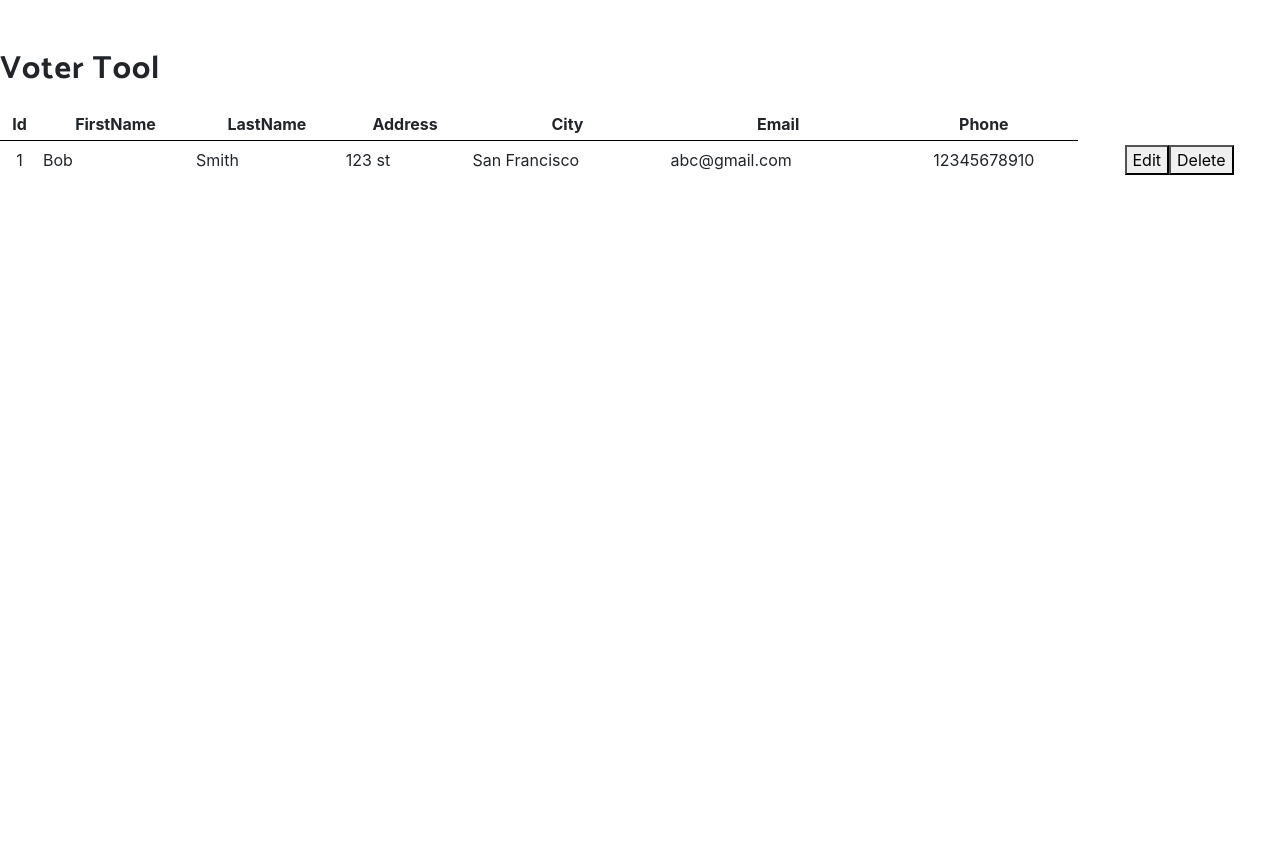
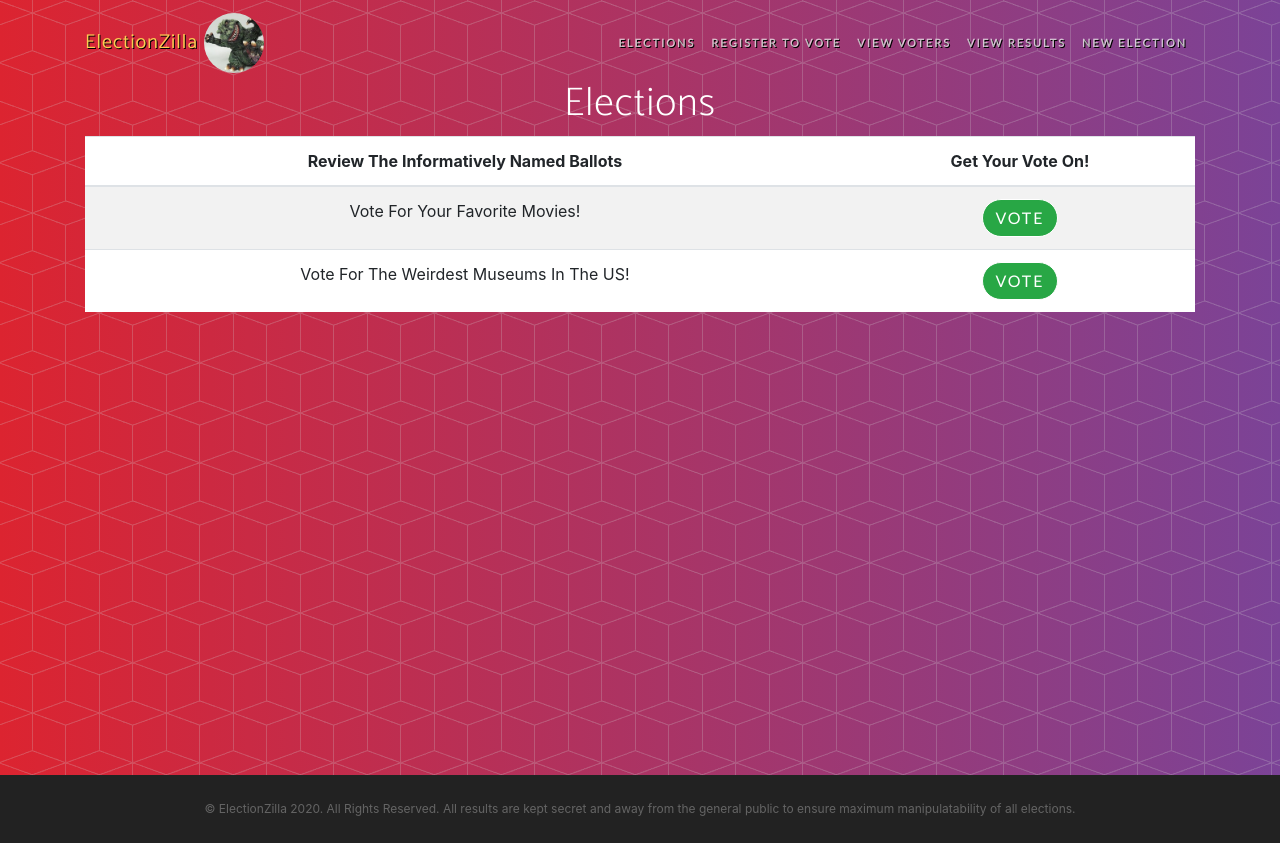
Before and after one commit to JustinHermida/election-zilla, a React (Create React App) app: page / in a window 1280 px wide. Built offline with nearby package versions, Linux system fonts and the light colour scheme; a web font is replaced by a local one.

Commit message:
Adding voter table integration

```diff
--- a/src/App.js
+++ b/src/App.js
@@ -9,6 +9,7 @@ import { electionStore } from './stores/electionStore'
 import { Layout } from './components/Layout'
 import { Home } from './components/Home'
 import { NewElectionsPage } from "./components/NewElectionsPage";
+import { VoterToolContainer } from './containers/VoterToolContainer';
 
 function App() {
   return (
@@ -23,10 +24,7 @@ function App() {
                 <div>Voter Registration Component Goes Here.</div>
               </Route>
               <Route path="/view-voters">
-                <div>View Voters Component Goes Here.</div>
-              </Route>
-              <Route path="/view-voters">
-                <div>View Voters Component Goes Here.</div>
+                <VoterToolContainer />
               </Route>
               <Route path="/view-results">
                 <div>View Results Component Goes Here.</div>
--- a/src/index.js
+++ b/src/index.js
@@ -8,16 +8,16 @@ import { VoterToolContainer } from './containers/VoterToolContainer';
 import { voterToolStore } from './stores/voterToolStore';
 
 ReactDOM.render(
-  // <React.StrictMode>
-  //   <App />
+  <React.StrictMode>
+    <App />
+    {/* <VoterToolContainer /> */}
+  </React.StrictMode>,
+
+  // <>
+  // <Provider store={voterToolStore}>
   //   <VoterToolContainer />
-  // </React.StrictMode>,
-
-  <>
-  <Provider store={voterToolStore}>
-    <VoterToolContainer />
-  </Provider>
-  </>,
+  // </Provider>
+  // </>,
 
 
   document.getElementById('root')
```
